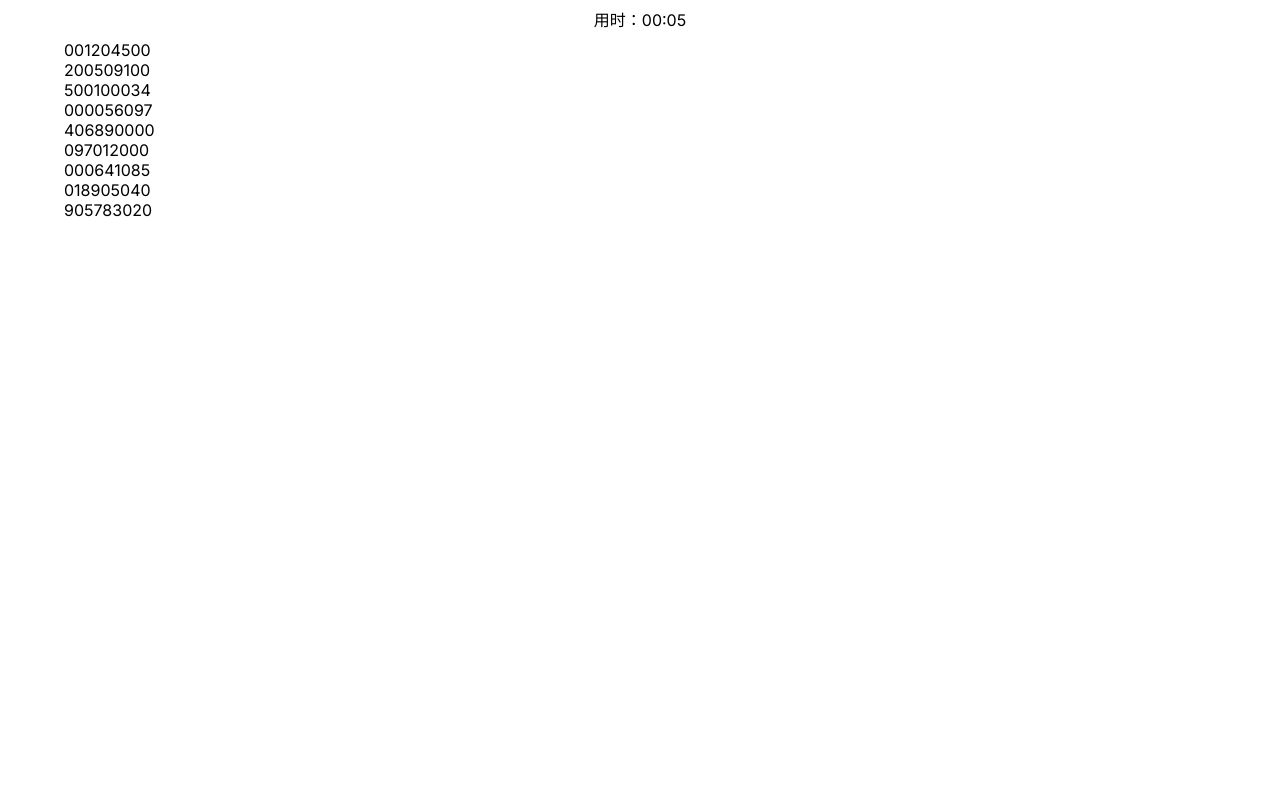
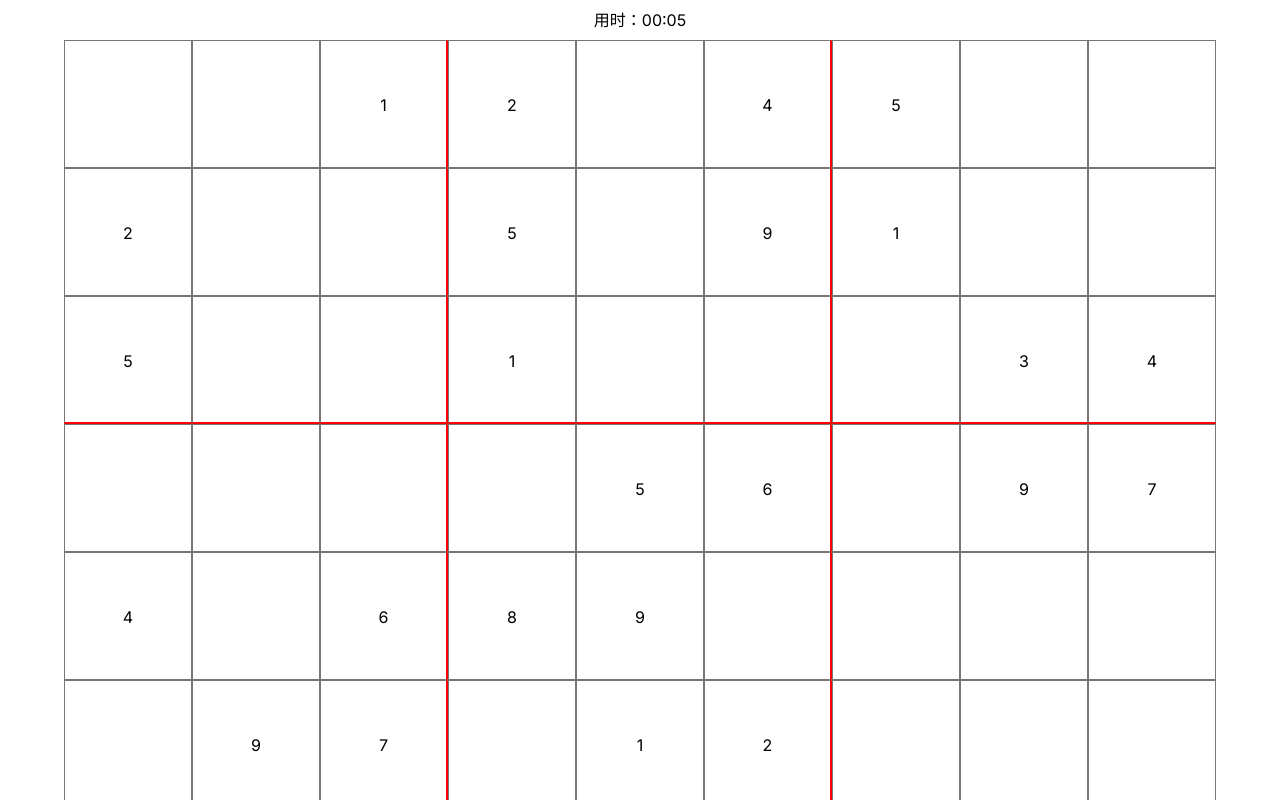
Before and after one commit to yoodz/afunny, a Next.js app: page /sudoku in a window 1280 px wide. Shown: the top 800 px of the page. Built offline with nearby package versions, Linux system fonts and the light colour scheme.

Commit message:
feat: update

```diff
--- a/src/components/sudoku/index.tsx
+++ b/src/components/sudoku/index.tsx
@@ -7,7 +7,7 @@ import SudokuInput from '@/components/sudokuInput';
 import s from "./index.module.css";
 
 interface ISudoInput {
-    fakeData: [];
+    fakeData: any;
     initData: any;
 }
 
@@ -27,9 +27,9 @@ export default function SudoInput({ fakeData, initData }: ISudoInput) {
     return <div>
         <div className={s.timer}>用时：{dayjs(num * 1000).format('mm:ss')}</div>
         {
-            fakeData.map((item, index) => {
+            fakeData.map((item: any, index: number) => {
                 return <div className={s.row} key={index}>
-                    {item || [].map((item2, index2) => {
+                    {item.map((item2: any, index2: number) => {
                         return <div className={cls(s.item,
                             {
                                 [s.borderBottom]: [2, 5].includes(index),
--- a/src/components/sudokuInput/index.tsx
+++ b/src/components/sudokuInput/index.tsx
@@ -33,7 +33,6 @@ export default function SudokuInput({ setFakeData, fakeData, i, j, initData }: I
         if (num === initData[i][j]) {
             fakeData[i][j] = num;
             setFakeData(fakeData);
-            console.log(fakeData, 'index-28')
 
             if (isSuccess(fakeData)) {
                 message.success('恭喜你完成了！');
```
